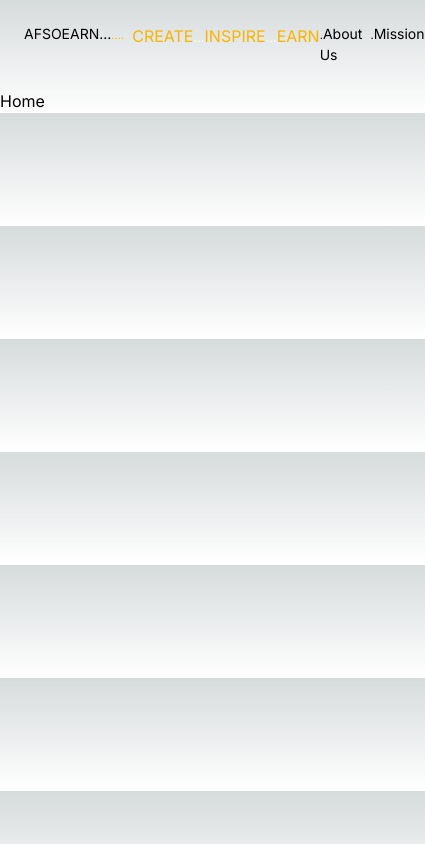
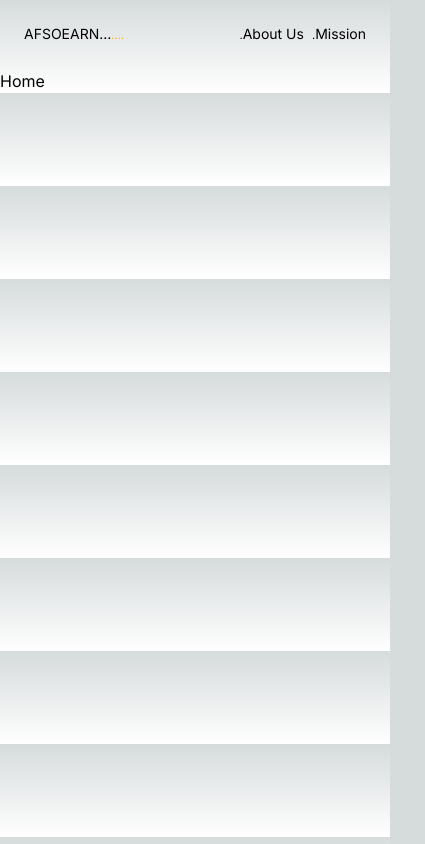
Before and after one commit to git-create-devben/afsoearn-waitlist, a Next.js app: page / in a window 390 px wide. Shown: the whole page, 425 px wide, since content can reach past the window. Built offline with nearby package versions, Linux system fonts and the light colour scheme.

Commit message:
add custom screens

```diff
--- a/src/components/navbar.tsx
+++ b/src/components/navbar.tsx
@@ -7,15 +7,9 @@ const navbar = () => {
         <div className="flex gap-2 lg:justify-between lg:gap-60">
           <Logo />
 
-          <p className="text-md uppercase text-pcolor lg:md ">
+          <p className="text-md uppercase sm:hidden xs:hidden lg:block text-pcolor lg:md ">
             create<small className="text-white">...</small>inspire<small className="text-white">...</small>earn
           </p>
-
-          {/* <p className="text-md lg:md sm:hidden ">
-
-            create<small>...</small>inspire<small>...</small>earn
-
-          </p> */}
         </div>
 
         <ul className="flex gap-2 text-sm lg:text-lg lg:justify-between lg:gap-20 lg:mr-20">
--- a/tailwind.config.ts
+++ b/tailwind.config.ts
@@ -15,7 +15,10 @@ const config: Config = {
       },
       colors: {
         'pcolor':'#FAB400',
-      }
+      },
+      screens: {
+        'xs': '360px',
+      },
     },
 
   },
```
